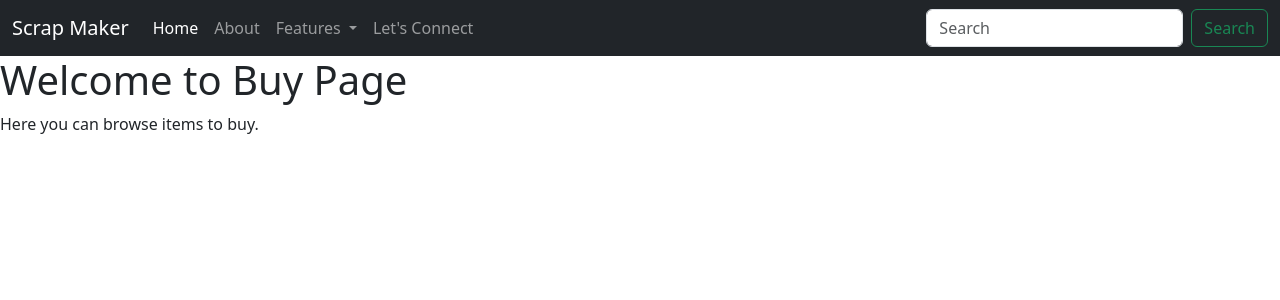
After one commit to yashverma-git/scrapmaker, a Django app: page /buy/ in a window 1280 px wide. The commit adds this page. Shown: the top 300 px of the page. Run offline with Django 5.2, Linux system fonts and the light colour scheme.

Commit message:
add sent requset message and templates to dropdown menu

```diff
--- a/home/models.py
+++ b/home/models.py
@@ -9,3 +9,6 @@ class Contact(models.Model):
     phone=models.CharField(max_length=12)
     description=models.TextField()
     date=models.DateField()
+
+    def __str__(self):
+      return self.name
--- a/home/urls.py
+++ b/home/urls.py
@@ -1,10 +1,12 @@
 from django.urls import path
 from home import views
 
-
 urlpatterns = [
-   path('',views.index, name='home'),
-   path('about/',views.about, name='about'),
-   path('contact/',views.contact, name='contact'),
-   path('features/',views.features, name='features')
+    path('', views.index, name='home'),
+    path('about/', views.about, name='about'),
+    path('contact/', views.contact, name='contact'),
+    path('features/', views.features, name='features'),
+    path('buy/', views.buy, name='buy'),
+    path('sell/', views.sell, name='sell'),
+    path('offer/', views.offer, name='offer'),
 ]
--- a/home/views.py
+++ b/home/views.py
@@ -1,6 +1,8 @@
-# home/views.py
 from django.shortcuts import render
 from datetime import datetime
+from django.contrib import messages
+from .models import Contact  # Import at top unless circular import issue
+
 
 # Home page view
 def index(request):
@@ -9,20 +11,20 @@ def index(request):
     }
     return render(request, 'index.html', context)
 
+
 # About page view
 def about(request):
     return render(request, 'about.html')
+
 
 # Features page view
 def features(request):
     return render(request, 'features.html')
 
+
 # Contact page view
 def contact(request):
     if request.method == "POST":
-        # Local import to avoid circular import
-        from .models import Contact
-
         # Get form data
         name = request.POST.get('name')
         email = request.POST.get('email')
@@ -39,7 +41,25 @@ def contact(request):
         )
         new_contact.save()
 
-        # Render the same page with a success message
+        # Add a success message
+        messages.success(request, "Your request has been sent!")
+
+        # Render with success context
         return render(request, 'contact.html', {'success': True})
 
     return render(request, 'contact.html')
+
+
+# Buy page view
+def buy(request):
+    return render(request, 'buy.html')
+
+
+# Sell page view
+def sell(request):
+    return render(request, 'sell.html')
+
+
+# Offer page view
+def offer(request):
+    return render(request, 'offer.html')
--- a/template/base.html
+++ b/template/base.html
@@ -22,14 +22,14 @@
           <a class="nav-link" href="/about">About</a>
         </li>
     <li class="nav-item dropdown">
-          <a class="nav-link dropdown-toggle" href="/features" role="button" data-bs-toggle="dropdown" aria-expanded="false">
+  <a class="nav-link dropdown-toggle" href="#" role="button" data-bs-toggle="dropdown" aria-expanded="false">
     Features
   </a>
   <ul class="dropdown-menu">
-            <li><a class="dropdown-item" href="/features">BUY</a></li>
-            <li><a class="dropdown-item" href="#">Sell Here!</a></li>
+    <li><a class="dropdown-item" href="/buy">BUY</a></li>
+    <li><a class="dropdown-item" href="/sell">Sell Here!</a></li>
     <li><hr class="dropdown-divider"></li>
-            <li><a class="dropdown-item" href="#">Offer!</a></li>
+    <li><a class="dropdown-item" href="/offer">Offer!</a></li>
   </ul>
 </li>
         <li class="nav-item">
@@ -43,6 +43,17 @@
     </div>
   </div>
 </nav>
+
+{% if messages %}
+{% for message in messages %}
+<div class="alert alert-{{ message.tags }} alert-dismissible fade show my-0" role="alert">
+<strong>{{ message }}</strong>
+ <button type="button" class="close" data-dismiss="alert" aria-label="Close">
+    <span aria-hidden="true">&times;</span>
+  </button>
+</div>
+{% endfor %}
+{% endif %}
 {% block body %}
 {% endblock body %}
     <script src="https://cdn.jsdelivr.net/npm/bootstrap@5.3.8/dist/js/bootstrap.bundle.min.js" integrity="sha384-FKyoEForCGlyvwx9Hj09JcYn3nv7wiPVlz7YYwJrWVcXK/BmnVDxM+D2scQbITxI" crossorigin="anonymous"></script>
--- /dev/null
+++ b/template/buy.html
@@ -0,0 +1,8 @@
+{% extends 'base.html' %}
+
+{% block title %}Buy - Scrap Maker{% endblock %}
+
+{% block body %}
+<h1>Welcome to Buy Page</h1>
+<p>Here you can browse items to buy.</p>
+{% endblock %}
```
Also changed, not shown: template/offer.html (added, +8 -0 lines), template/sell.html (added, +8 -0 lines), db.sqlite3. Lines whose indentation alone changed are shown as unchanged.
